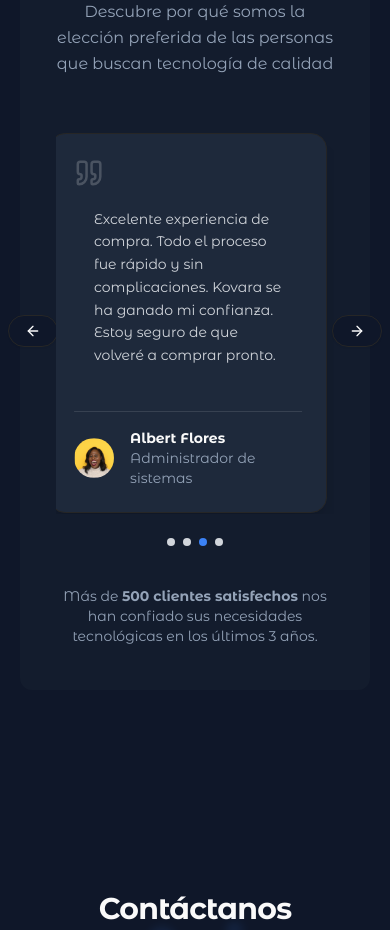
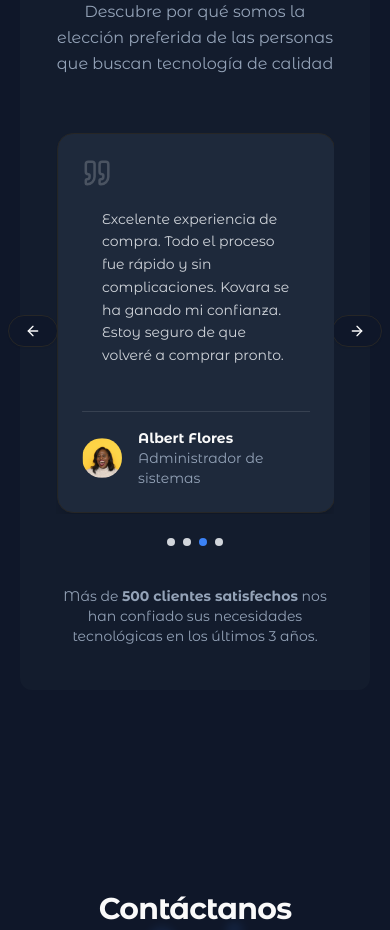
Before and after one commit to aaronportobanco/kovara-website, a Next.js app: page / in a window 390 px wide. Shown: the part 5740-6670 px from the top of the page. Built offline with nearby package versions, Linux system fonts and the light colour scheme; grey boxes are pictures that could not be loaded.

Commit message:
Adjust CarouselItem class for improved layout responsiveness in CustomersTestimonials component

```diff
--- a/src/components/home/CustomersTestimonials/CustomersTestimonials.jsx
+++ b/src/components/home/CustomersTestimonials/CustomersTestimonials.jsx
@@ -76,7 +76,7 @@ const CustomersTestimonials = () => {
                 {DataTestimonials.map((testimonial, index) => (
                   <CarouselItem
                     key={index}
-                    className="px-2 basis-full sm:px-4 md:basis-2/3 lg:basis-1/3"
+                    className="basis-full sm:px-4 md:basis-1/2 lg:basis-1/3"
                   >
                     <Card className="bg-slate-800 relative p-6 min-h-[380px] sm:min-h-[420px] lg:h-[370px] rounded-2xl shadow-xl flex flex-col justify-between">
                       <Quote
```
